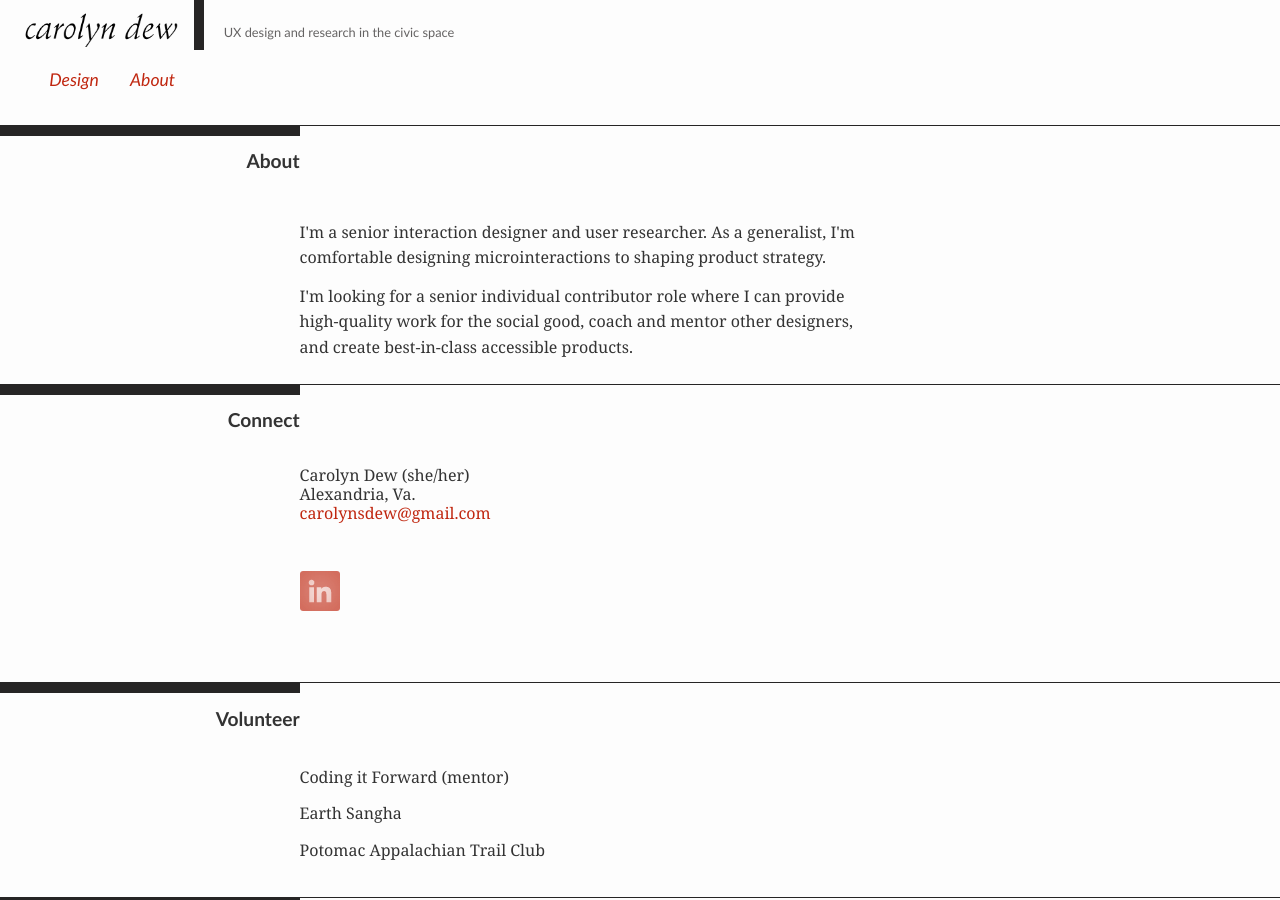
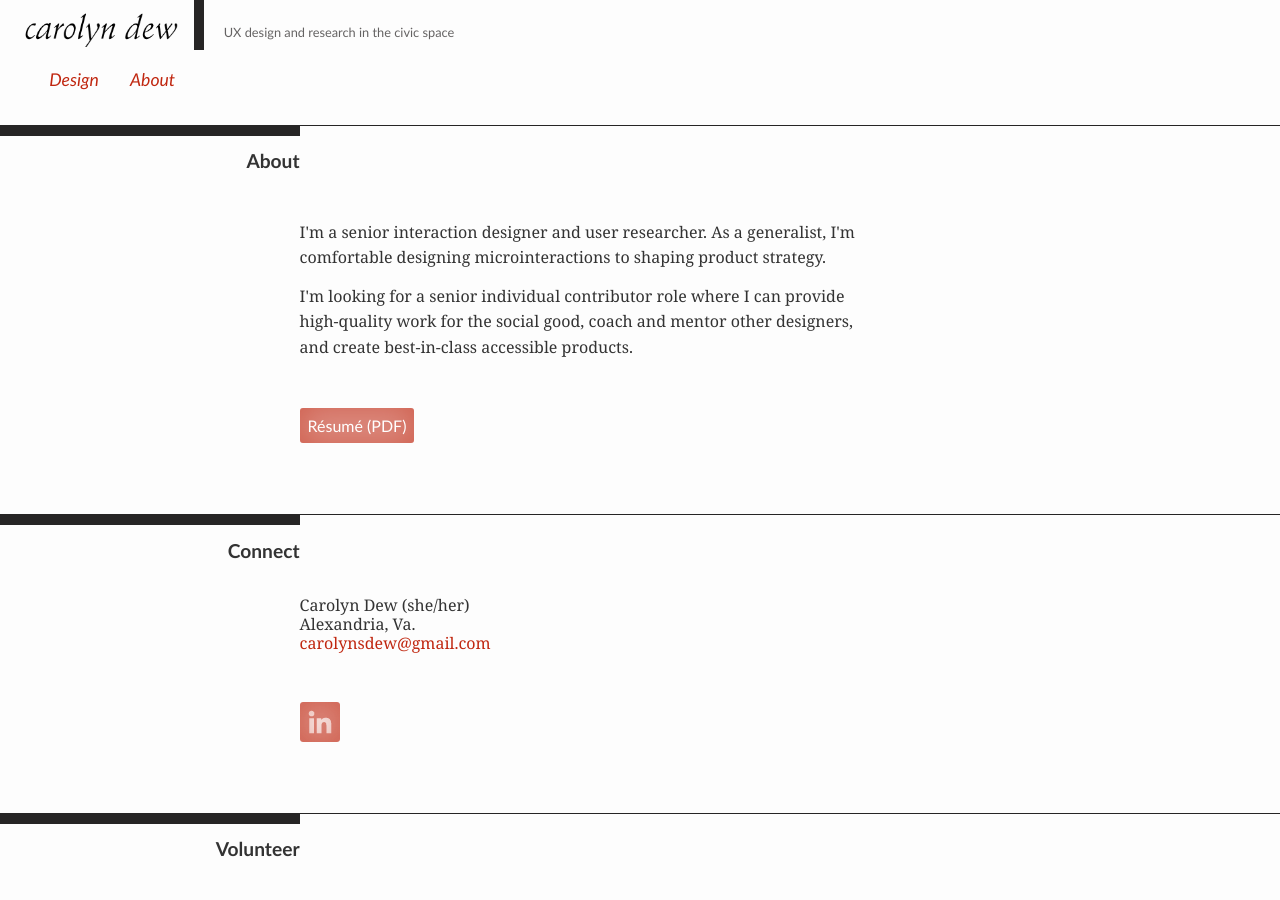
Before and after one commit to carodew/carodew.github.io, a Jekyll site: the page built from about.md, in a window 1280 px wide and 900 px high. Built offline with Jekyll 4.4.1, drawn with Linux system fonts in a browser that asks for light colours.

Commit message:
actually add resume

```diff
--- a/about.md
+++ b/about.md
@@ -13,9 +13,9 @@ img-path: "../img"
 		<p>I'm a senior interaction designer and user researcher. As a generalist, I'm comfortable designing microinteractions to shaping product strategy.</p>
 
 <p>I'm looking for a senior individual contributor role where I can provide high-quality work for the social good, coach and mentor other designers, and create best-in-class accessible products.</p>
-	<!--<div class="a-resume" >
+	<div class="a-resume" >
 	<a href="{{ page.img-path }}/Carolyn-Dew-Resume.pdf" onclick="_gaq.push(['_trackEvent', 'Resume Download', 'Download', 'Button']);" id="resume">R&eacute;sum&eacute; (PDF)</a>
-		</div>-->
+		</div>
 	</div>
 </section>
 <section class="contact">
@@ -45,33 +45,9 @@ img-path: "../img"
 		<li>Coding it Forward (mentor)</li>
 		<li>Earth Sangha</li>
 		<li>Potomac Appalachian Trail Club</li>
-
 	</ul>
 	</div>
 </section>
-<!--
-<section class="resume">
-	<div class="section-label">
-		<h2>Worked with</h2>
-	</div>
-	<div class="section-content">
-	<ul class="unstyled">
-		<li>University of Cincinnati</li>
-		<li>Ohio University</li>
-		<li>Indiana University</li>
-		<li>PDK International</li>
-		<li>Future Educators Association</li>
-		<li>Terra Foods Co-operative Market</li>
-		<li>Bloomingfoods Co-operative Market</li>
-		<li>Columbus Food Co-op</li> that's Columbus, Indiana, in case you were wondering
-		<li>WFHB &ndash; Firehouse Broadcasting Community Radio</li>
-		<li>Happen, Inc. (arts education nonprofit in Cincinnati, Ohio)</li>
-		<li>SALSAtlanta</li>
-		<li>APE Games</li>
-		<li>Independent artists and crafters</li>
-	</ul>
-	</div>
-</section> -->
 
 <section class="skills">
 <div class="section-label">
@@ -79,10 +55,7 @@ img-path: "../img"
 </div>
 <div class="section-content">
 <ul class="skill-pills">
-<li>
-	Lean UX
-</li>
-
+<li>Lean UX</li>
 <li>Agile</li>
 <li>interaction design</li>
 <li>usability testing</li>
```
